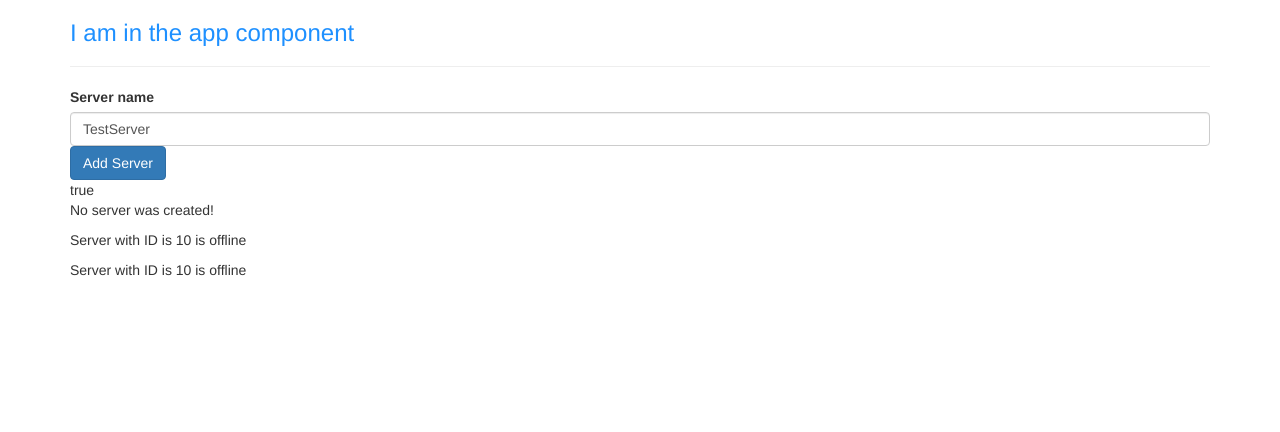
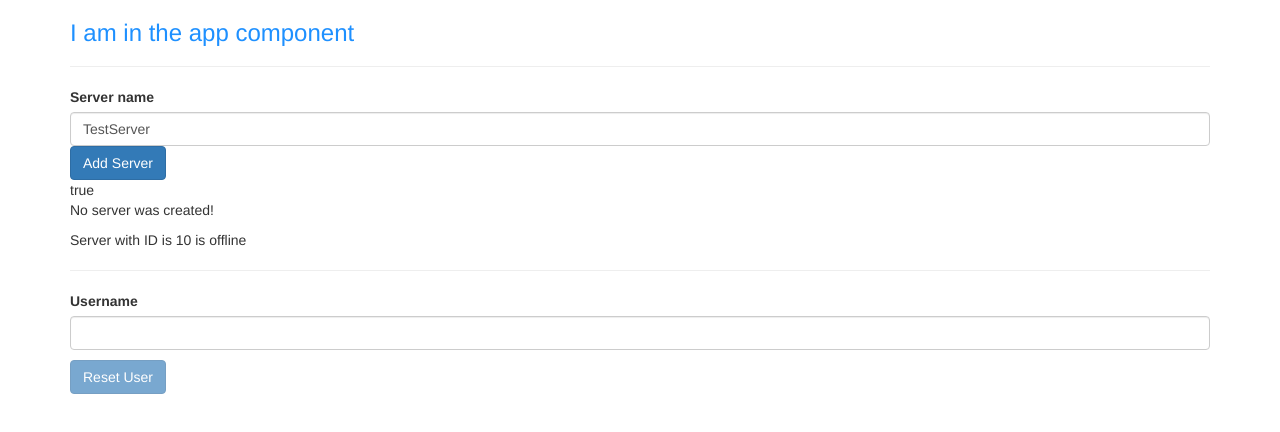
Before and after one commit to egch/udemy-angular-app, an Angular app: page / in a window 1280 px wide. Shown: the top 432 px of the page. Built offline with nearby package versions, Linux system fonts and the light colour scheme.

Commit message:
assignmenet 2 completed

```diff
--- a/src/app/servers/servers.component.html
+++ b/src/app/servers/servers.component.html
@@ -13,4 +13,12 @@
 
 <p>{{ serverCreationStatus }}</p>
 <app-server></app-server>
-<app-server></app-server>
+
+<hr>
+<label>Username</label>
+<!-- Two-Way binding -->
+<input type="text" class="form-control" [(ngModel)]="username">
+<p>{{username}}</p>
+<button class="btn btn-primary"
+[disabled]="username === ''"
+(click)="username=''">Reset User</button>
--- a/src/app/servers/servers.component.ts
+++ b/src/app/servers/servers.component.ts
@@ -12,6 +12,7 @@
   allowNewServer = false;
   serverName = 'TestServer';
   serverCreationStatus = 'No server was created!';
+  username = '';
 
   constructor(){
     setTimeout(
@@ -28,4 +29,5 @@
     this.serverName = (<HTMLInputElement>event.target).value;
   }
 
+
 }
```
